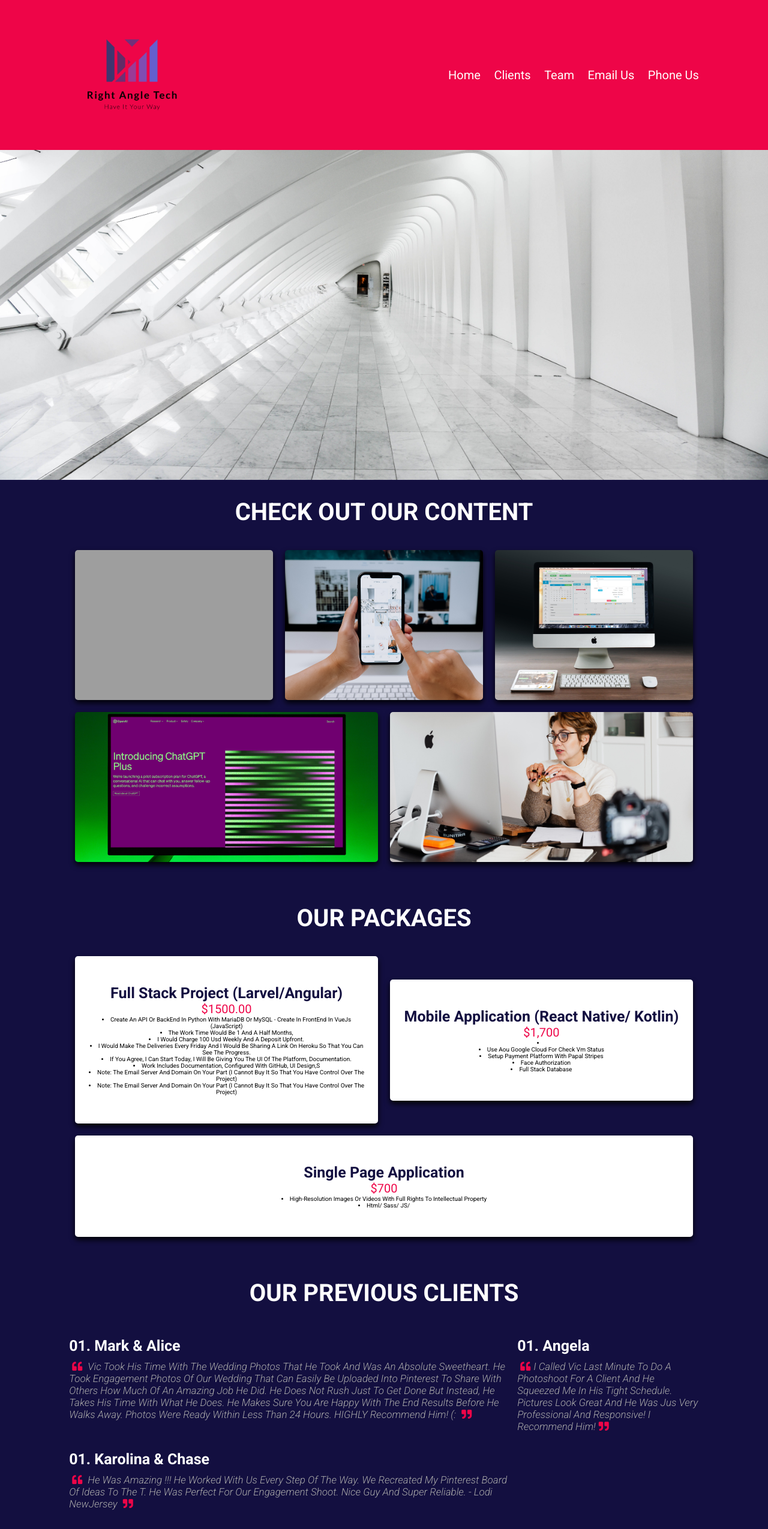
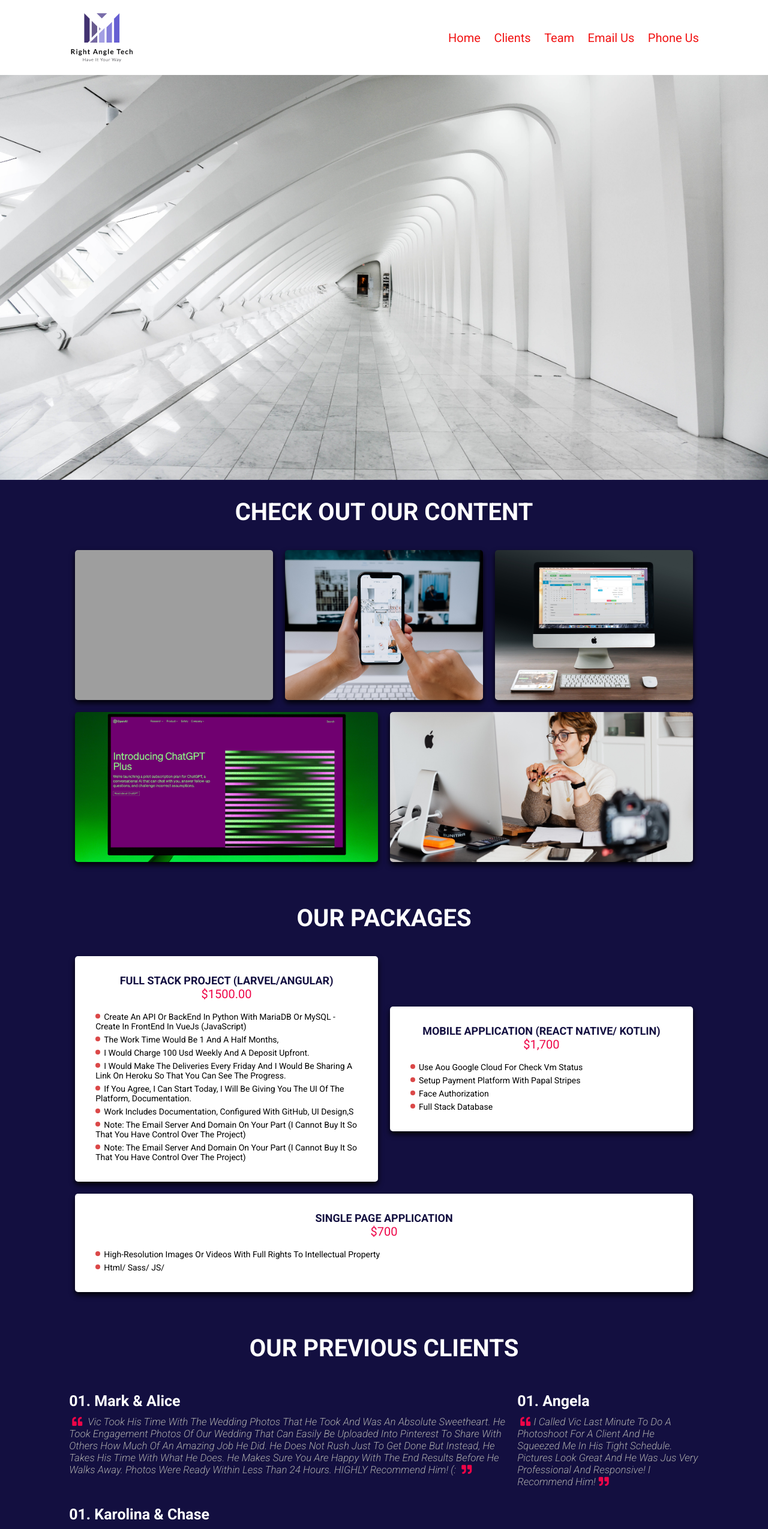
Before and after one commit to leomarartiles/Right-Angle-Tech-LLC-Landing-Page, a website: page index.html in a window 1280 px wide. Shown: the top 2549 px of the page at 60% size. Drawn offline with Linux system fonts and the light colour scheme; grey boxes are pictures that could not be loaded.

Commit message:
add ui css

```diff
--- a/index.html
+++ b/index.html
@@ -11,6 +11,7 @@
 
     <!-- custom css file link  -->
     <link rel="stylesheet" href="style.css">
+    <link rel="stylesheet" href="style-ui.css">
 
 </head>
 
@@ -21,7 +22,7 @@
     <header>
 
 
-        <img class="logo" alt="Right Angle tech logo" src="./images/logo_transparent.jpg"  />
+        <img class="logo" alt="Right Angle tech logo" src="./images/logos/logo_300.png"  />
 
         <div id="menu-bar" class="fas fa-bars"></div>
 
@@ -127,9 +128,10 @@
 
         <div class="box-container">
 
-            <div class="box">
+            <div class="box box-packages">
                 <h3>Full Stack Project (Larvel/Angular)</h3>
-                <span>$1500.00</span>
+                <span class="packages-price">$1500.00</span>
+                <ul class="packages-list">
                     <li> Create an API or BackEnd in Python with MariaDB or MySQL
                         - Create in FrontEnd in VueJs (JavaScript)
                     </li>
@@ -154,40 +156,27 @@
                     <li>
                         Note: the email server and domain on your part (I cannot buy it so that you have control over the project)
                     </li>
+                </ul>
+            </div>
+            <div class="box box-packages">
+                <h3> Mobile Application (React Native/ Kotlin)</h3>
+                <span class="packages-price">$1,700</span>
+                <ul class="packages-list">
 
+                    <li> Use Aou Google cloud for check vm status</li>
 
-
+                    <li> setup payment platform with  papal stripes</li>
+                    <li>Face Authorization</li>
+                    <li>Full Stack database</li>
+                </ul>
             </div>
-            <div class="box">
-                <h3> Mobile Application (React Native/ Kotlin)</h3>
-                <span>$1,700</span>
-                <li>
-                <li> Use Aou Google cloud for check vm status
-                </li>
-                </li>
-                <li> setup payment platform with  papal stripes
-                </li>
-                <li>
-                   Face Authorization
-                </li>
-                <li>
-                    Full Stack database
-                </li>
-
-            </div>
-            <div class="box">
-
+            <div class="box box-packages">
                 <h3> Single Page Application</h3>
-                <span>$700 </span>
-
-                    <li> High-resolution images or videos with full rights to intellectual property
-                </li>
-                <li>
-                   Html/ Sass/ JS/
-                </li>
-
-
-
+                <span class="packages-price">$700 </span>
+                <ul class="packages-list">
+                    <li> High-resolution images or videos with full rights to intellectual property</li>
+                    <li>Html/ Sass/ JS/ </li>
+                </ul>
             </div>
 
         </div>
@@ -291,7 +280,7 @@
     <section class="step-container">
 
         <div class="step">
-            <span>01</span>
+            <div class="step-num"><span>01</span></div>
             <h3>Give us the Details</h3>
             <p> We will need to know who wil host the entire project while
                 providing details of required languages, wireframes, and github accounts.</p>
@@ -299,7 +288,7 @@
         </div>
 
         <div class="step">
-            <span>02</span>
+            <div class="step-num"><span>02</span></div>
             <h3>save the date</h3>
             <p> Once you have communicated with Abe via zoom or whatsapp,
                 The work time would be 1 and a half months, which would be 6 weeks, a deposit of 30 percent down via card, paypal, cashapp, venmo, then would charge 100$-200 weekly of the full amount agreed upon. The last payment would be on a freeze until project is complete.
@@ -312,7 +301,7 @@
         </div>
 
         <div class="step">
-            <span>03</span>
+            <div class="step-num"><span>03</span></div>
             <h3>party up!</h3>
             <p> Thats pretty much it, make sure you keep the main photographer (Vic Casiano)'s number saved on your
                 smart device in case of any upcoming changes happened to occur</p>
@@ -348,7 +337,7 @@
 
     </section>
 
-    contact section ends -->
+    <!-- contact section ends -->
 
 
     <!-- <section class="blog" id="blog">
--- /dev/null
+++ b/style-ui.css
@@ -0,0 +1,64 @@
+body.portfolio{
+    background: aliceblue;;
+}
+header .logo{
+    /* font-size: 2.5rem; */
+    color: #fff;
+    font-weight: bolder;
+    height: 85px;
+    width: auto;
+}
+
+header .navbar a {
+    color: #f11212;
+}
+#menu-bar{
+    color: #342f2f;
+}
+header{
+    background: #fff;
+}
+
+.team .box-container .box-packages{
+    width:45%;
+    padding: 30px;
+}
+.team .box-container .box-packages h3{
+    text-transform: uppercase;
+    font-size: 18px;
+}
+.packages-price{
+    color: #f11212;
+}
+.packages-list{
+    list-style: none;
+    text-align: left;
+    margin-top: 15px;
+}
+.packages-list li{
+    padding: 3px 4px;
+    font-size: 14px;
+}
+.packages-list li::before{
+    content: " ";
+    height: 8px;
+    width: 8px;
+    display: block;
+    float: left;
+    background: #db4848;
+    margin-right: 6px;
+    margin-top: 3px;
+    border-radius: 13px;
+}
+.step .step-num{
+    background: #db4848;
+    position: absolute;
+    margin-top: -68px;
+    padding: 10px;
+    border-radius: 9px;
+}
+.step .step-num span{
+    color: #fff;
+    text-align: center;
+    font-size: 6rem;
+}
--- a/style.css
+++ b/style.css
@@ -139,7 +139,7 @@ header .navbar a:hover{
 
 .step-container .step{
   background:#fff;
-  margin:1rem;
+  margin:2rem;
   padding:2rem;
   border-radius: .5rem;
   box-shadow: 0 .5rem 1rem rgba(0,0,0,.9);
@@ -156,6 +156,7 @@ header .navbar a:hover{
 .step-container .step h3{
   font-size: 3rem;
   color:var(--black);
+  margin-top: 15px;
 }
 
 .step-container .step p{
```
Also changed, not shown: portfolio/sites/sov-site.html (added, +104 -0 lines), images/logos/logo_300.png (added), images/logos/logo_orig.png (added). Lines whose indentation alone changed are shown as unchanged.
